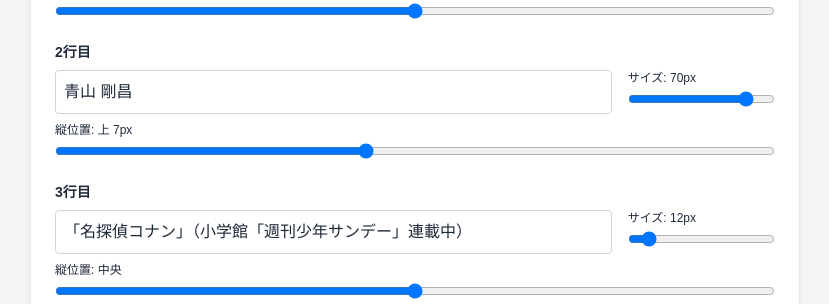
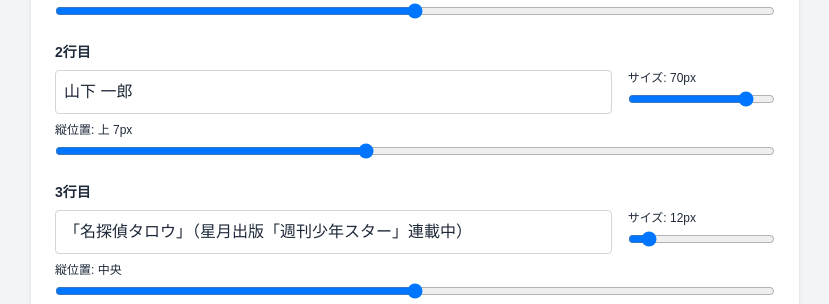
Before and after one commit to n3xem/n3xem-original-author-caption-generator, a Next.js app: page / in a window 1280 px wide. Shown: the part 360-664 px from the top of the page, without its empty margins (225-1054 px from the left). Built offline with nearby package versions, Linux system fonts and the light colour scheme.

Commit message:
名前を変更

```diff
--- a/src/app/page.tsx
+++ b/src/app/page.tsx
@@ -7,8 +7,8 @@
     const [processedImage, setProcessedImage] = useState<string | null>(null);
     const canvasRef = useRef<HTMLCanvasElement>(null);
     const [textLine1, setTextLine1] = useState<string>("原 作");
-    const [textLine2, setTextLine2] = useState<string>("青山 剛昌");
-    const [textLine3, setTextLine3] = useState<string>("「名探偵コナン」（小学館「週刊少年サンデー」連載中）");
+    const [textLine2, setTextLine2] = useState<string>("山下 一郎");
+    const [textLine3, setTextLine3] = useState<string>("「名探偵タロウ」（星月出版「週刊少年スター」連載中）");
     const [fontSize1, setFontSize1] = useState<number>(60); // 原作のフォントサイズ
     const [fontSize2, setFontSize2] = useState<number>(70); // 作者名のフォントサイズ
     const [fontSize3, setFontSize3] = useState<number>(12); // 作品名のフォントサイズ
```
